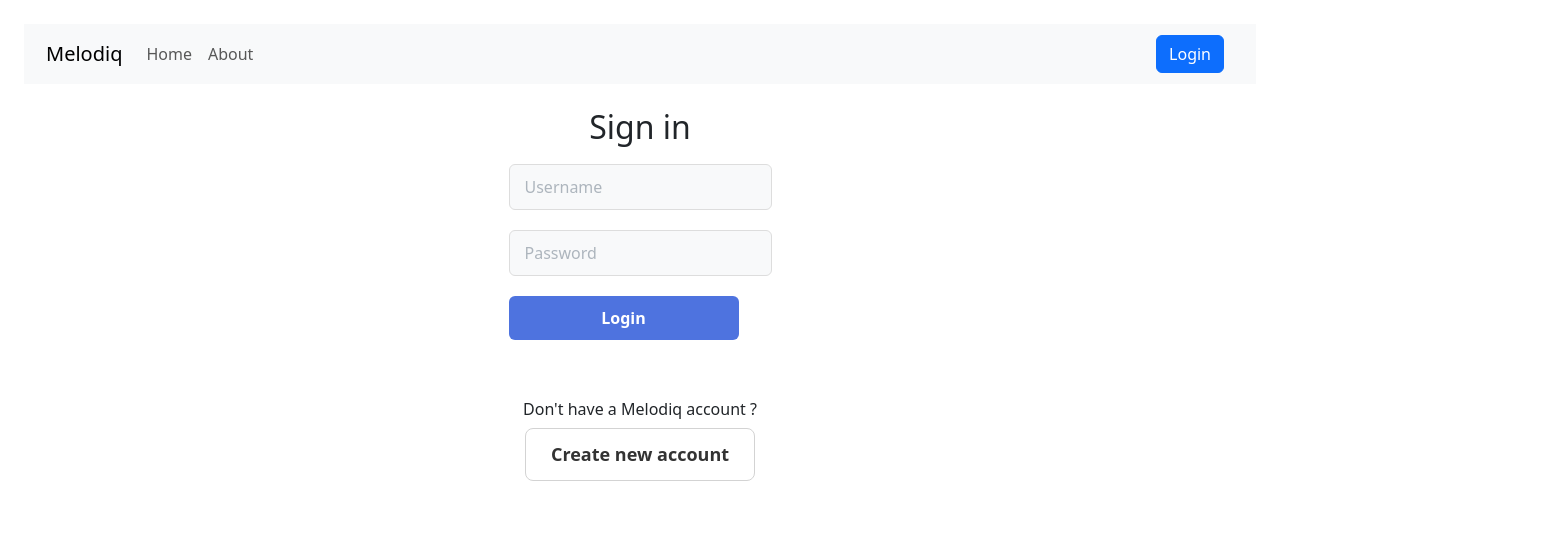
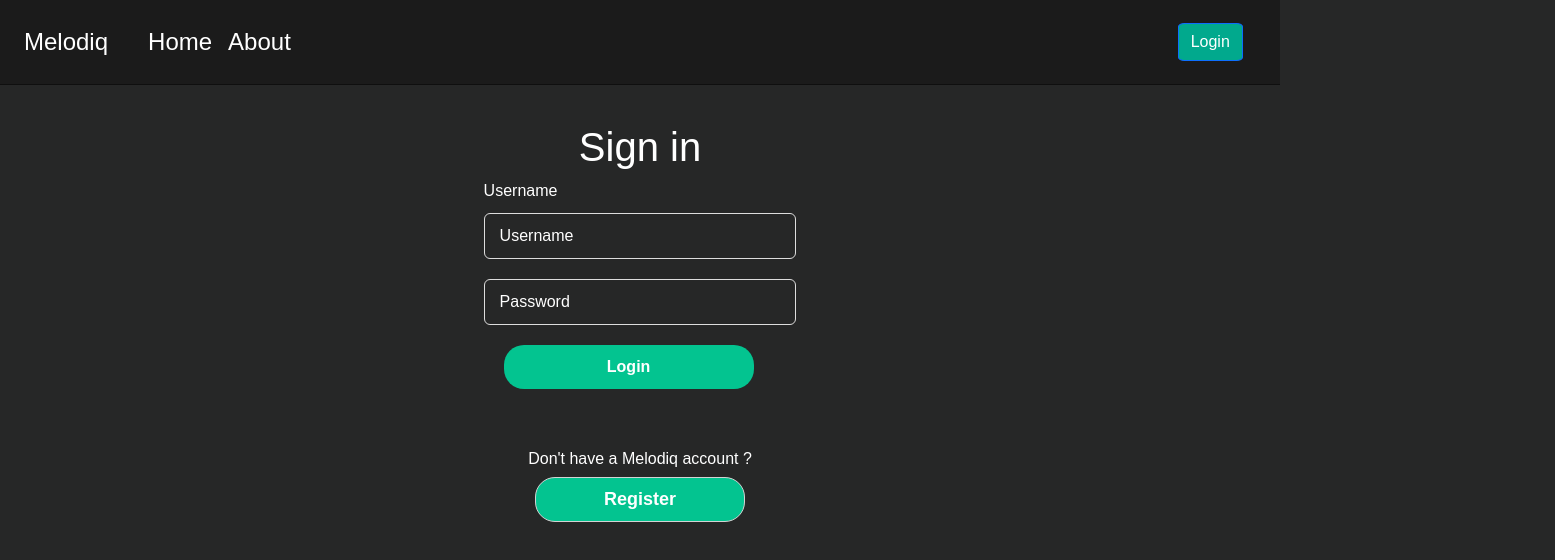
Before and after one commit to IweZix/3BIN-Q1-ProjetWeb, a Vue app: page /login in a window 1280 px wide. Shown: the top 560 px of the page, 1555 px wide, since content can reach past the window. Built offline with nearby package versions, Linux system fonts and the light colour scheme; no server answers.

Commit message:
refactor css : LoginPage + RegisterPage + navBar + Background

```diff
--- a/index.html
+++ b/index.html
@@ -10,3 +10,11 @@
     <script type="module" src="/src/main.ts"></script>
   </body>
 </html>
+
+<style module>
+html, body {
+    background-color: #262727;
+    color : white;
+    font-family: Arial, sans-serif;
+  }
+</style>
--- a/src/components/Auth/InputComponent.vue
+++ b/src/components/Auth/InputComponent.vue
@@ -44,6 +44,7 @@
         />
     </div>
     <div v-else>
+      <a>Username</a>
         <input
             type="text"
             :placeholder="placeholder"
@@ -61,7 +62,7 @@
     padding: 10px 15px; /* Espacement interne pour rendre l'input plus confortable */
     border: 1px solid #ddd; /* Bordure grise claire */
     border-radius: 6px; /* Coins légèrement arrondis */
-    background-color: #f8f9fa; /* Fond gris clair */
+    background-color: #262727; /* Fond gris clair */
     font-size: 16px; /* Taille du texte */
     color: #6c757d; /* Couleur du texte grise */
     outline: none; /* Retire le contour par défaut lors du focus */
@@ -69,7 +70,7 @@
 }
 
 .custom-input::placeholder {
-    color: #adb5bd; /* Couleur du placeholder grise plus claire */
+    color: white;
 }
 
 .custom-input:focus {
--- a/src/components/buttons/HomePageButtonComponent.vue
+++ b/src/components/buttons/HomePageButtonComponent.vue
@@ -36,4 +36,15 @@
   <button @click="goToHomePage" class="btn btn-primary">Go to Home Page</button>
 </template>
 
-<style></style>
+<style scoped>
+
+.btn {
+  background-color: #01A98D;
+  border: none;
+}
+
+.btn-primary:hover {
+    background-color: #06708E;
+}
+
+</style>
--- a/src/components/buttons/RedirectButtonComponent.vue
+++ b/src/components/buttons/RedirectButtonComponent.vue
@@ -42,21 +42,20 @@
 
 <style scoped>
 .custom-button-white {
-    width: 230px;
-    padding: 12px 24px;
-    background-color: white;
-    color: #333;
+    width: 210px;
+    padding: 8px;
+    background-color: #03C490;;
+    color: white;
     font-size: 18px;
     font-weight: bold;
     border: 1px solid lightgray;
-    border-radius: 8px;
+    border-radius: 20px;
     cursor: pointer;
     text-align: center;
     transition: background-color 0.3s ease, color 0.3s ease;
 }
 
 .custom-button-white:hover {
-    background-color: #f1f1f1;
-    color: #4e73df;
+    background-color: #06708E;
 }
 </style>
--- a/src/layouts/NavbarComponent.vue
+++ b/src/layouts/NavbarComponent.vue
@@ -26,8 +26,10 @@
 </script>
 
 <template>
-  <div v-if="auth" class="" role="alert">
-    <div class="p-4" id="navbarWrapper">
+  <div v-if="auth" class="nav" role="alert">
+    <div class="container-fluid p-0">
+      <div class="row justify-content-between">
+        <div class="p-2" id="navbarWrapper">
           <nav class="navbar navbar-expand-lg">
             <div class="container-fluid">
               <router-link to="/" class="navbar-brand nav-link" id="demonopediaLogo">Melodiq</router-link>
@@ -43,6 +45,8 @@
                 <span class="navbar-toggler-icon"></span>
               </button>
               <div class="collapse navbar-collapse" id="navbarSupportedContent">
+
+                <div class="col-10">
                   <ul class="navbar-nav me-auto mb-2 mb-lg-0">
                     <li class="nav-item">
                       <router-link to="/" class="nav-link">Home</router-link>
@@ -54,21 +58,32 @@
                       <router-link to="/playlists" class="nav-link">Playlists</router-link>
                     </li>
                   </ul>
+                </div>
+
+                <div class="col-3">
                   <ul class="navbar-nav ms-auto mb-2 mb-lg-0">
-              <li class="nav-item">
+                    <div class="col-3">
+                      <li class="nav-item" id="btnConnected">
                         <router-link to="/user" class="btn btn-primary">{{ username }}</router-link>
                       </li>
-              <li class="nav-item">
+                    </div>
+                    <li class="nav-item" id="btnLogout">
                       <router-link to="/logout" class="btn btn-danger">Logout</router-link>
                     </li>
                   </ul>
                 </div>
               </div>
+            </div>
           </nav>
         </div>
       </div>
-  <div v-else class="" role="alert">
-    <div class="p-4" id="navbarWrapper">
+    </div>
+  </div>
+
+  <div v-else class="nav" role="alert">
+    <div class="container-fluid p-0">
+      <div class="row justify-content-between">
+        <div class="p-2" id="navbarWrapper">
           <nav class="navbar navbar-expand-lg">
             <div class="container-fluid">
               <router-link to="/" class="navbar-brand nav-link" id="demonopediaLogo">Melodiq</router-link>
@@ -84,6 +99,7 @@
                 <span class="navbar-toggler-icon"></span>
               </button>
               <div class="collapse navbar-collapse" id="navbarSupportedContent">
+                <div class="col-11">
                   <ul class="navbar-nav me-auto mb-2 mb-lg-0">
                     <li class="nav-item">
                       <router-link to="/" class="nav-link">Home</router-link>
@@ -92,26 +108,57 @@
                       <router-link to="/about" class="nav-link">About</router-link>
                     </li>
                   </ul>
+                </div>
+                <div class="col-4">
                   <ul class="navbar-nav ms-auto mb-2 mb-lg-0">
-              <div>
+                    <li class="nav-item">
                       <router-link to="/login" class="btn btn-primary">Login</router-link>
+                    </li>
+                  </ul>
                 </div>
-            </ul>
               </div>
             </div>
           </nav>
         </div>
       </div>
+    </div>
+  </div>
+</template>
 
 
-</template>
 
 <style scoped>
-nav {
-  background-color: #f8f9fa;
-  padding: 10px;
+.nav {
+  background-color: rgb(27, 27, 27);
+  border-bottom: 1px solid rgb(15, 15, 15);
+
 }
-.btn {
-  margin: 0 10px;
+
+.nav-link {
+  color: white;
+  font-family: Arial, sans-serif;
+  font-size: 1.5rem;
+
+
 }
+
+.nav-link:hover {
+  color: #01A98D;
+
+}
+
+.btn-primary {
+  background-color: #01A98D;
+  font-size: 1rem;
+  font-family: Arial, sans-serif;
+  border-radius: 10%;
+
+}
+
+.btn-primary:hover {
+    background-color: #06708E;
+}
+
+
+
 </style>
--- a/src/views/auth/LoginPage.vue
+++ b/src/views/auth/LoginPage.vue
@@ -59,14 +59,16 @@
 </script>
 
 <template>
+  <div class="logInBody">
   <div class="d-flex flex-column align-items-center">
-    <h2>Sign in</h2>
+    <h1>Sign in</h1>
     <div>
       <InputComponent
         placeholder="Username"
         vmodel="username"
         :method="updateUsername"
       />
+
       <InputComponent
         placeholder="Password"
         vmodel="password"
@@ -81,31 +83,39 @@
     <div class="d-flex flex-column align-items-center">
       <h6>Don't have a Melodiq account ? </h6>
       <RedirectButtonComponent
-        text="Create new account"
+        text="Register"
         route="Register"
       />
     </div>
   </div>
+  </div>
 </template>
 
 <style scoped>
+.logInBody {
+  display: flex;
+  justify-content: center;
+  align-items: center;
+  margin-top: 3%;
+}
 .custom-button {
-    width: 230px; /* Ou définir une largeur spécifique comme 150px */
-    margin: 10px 0;
+    width: 250px; /* Ou définir une largeur spécifique comme 150px */
+    margin: 10px 20px;
     padding: 10px 20px;
-    background-color: #4e73df;
+    background-color: #03C490;
     color: white;
     font-size: 16px;
     font-weight: bold;
     border: none;
-    border-radius: 6px;
+    border-radius: 20px;
     cursor: pointer;
     text-align: center;
     transition: background-color 0.3s ease;
+
 }
 
 
 .custom-button:hover {
-    background-color: #375a7f; /* Couleur du bouton lors du survol */
+    background-color: #375a7f;
 }
 </style>
--- a/src/views/auth/RegisterPage.vue
+++ b/src/views/auth/RegisterPage.vue
@@ -65,20 +65,23 @@
 </script>
 
 <template>
+  <div class="regInBody">
   <div class="d-flex flex-column align-items-center">
-    <h2>Register</h2>
+    <h1>Register</h1>
     <div>
       <InputComponent
         placeholder="Username"
         vmodel="username"
         :method="updateUsername"
       />
+      <a>Password</a>
       <InputComponent
         placeholder="Password"
         vmodel="password"
         :method="updatePassword"
         :password="true"
       />
+      <a>ConfirmPassword</a>
       <InputComponent
         placeholder="Confirm Password"
         vmodel="confirmPassword"
@@ -98,19 +101,27 @@
       />
     </div>
   </div>
+  </div>
 </template>
 
 <style scoped>
+
+.regInBody {
+  display: flex;
+  justify-content: center;
+  align-items: center;
+  margin-top: 3%;
+}
 .custom-button {
-    width: 230px;
-    margin: 10px 0;
+    width: 250px;
+    margin: 10px 20px;
     padding: 10px 20px;
-    background-color: #4e73df;
+    background-color: #03C490;
     color: white;
     font-size: 16px;
     font-weight: bold;
     border: none;
-    border-radius: 6px;
+    border-radius: 20px;
     cursor: pointer;
     text-align: center;
     transition: background-color 0.3s ease;
```
Also changed, not shown: src/views/homepage/HomePage.vue (+9 -2 lines). Lines whose indentation alone changed are shown as unchanged.
